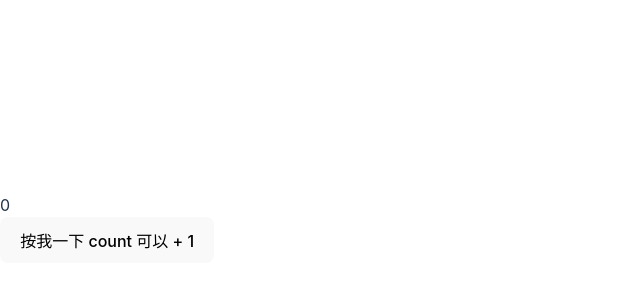
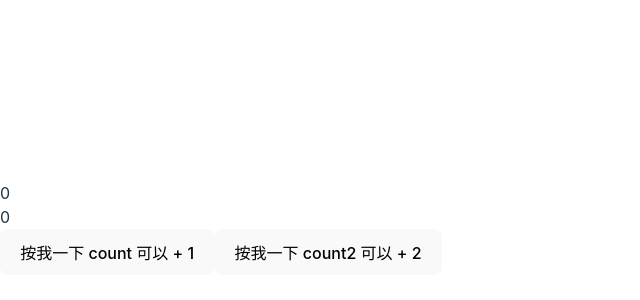
Before and after one commit to kurumi0512/my-react-study, a React (Vite) app: page / in a window 1280 px wide. Shown: the part 172-472 px from the top of the page, without its empty margins (0-640 px from the left). Built offline with nearby package versions, Linux system fonts and the light colour scheme.

Commit message:
250505 10:46

```diff
--- /dev/null
+++ b/src/App14.jsx
@@ -0,0 +1,23 @@
+import { useState } from "react";
+
+function App() {
+    const [count, setCount] = useState(0);   //變更這個count的方法是setCount,讓變數count預設值初始值是0
+    const [count2, setCount2] = useState(0);
+
+    function handleClick() {
+        setCount( count+1 ); //變更count內容並且自動渲染
+    }
+
+    function handleClick2() {
+        setCount2( count+2 ); //變更count2內容並且自動渲染
+    }
+
+    return(<>
+        <div>{count}</div> {/* 是使用第四行的count*/}
+        <div>{count2}</div>
+        <button onClick={handleClick}> 按我一下 count 可以 + 1</button>
+        <button onClick={handleClick2}> 按我一下 count2 可以 + 2</button>
+    </>)
+}
+
+export default App;
--- a/src/main.jsx
+++ b/src/main.jsx
@@ -13,10 +13,11 @@ import App10 from "./App10.jsx";
 import App11 from "./App11.jsx";
 import App12 from "./App12.jsx";
 import App13 from "./App13.jsx";
+import App14 from "./App14.jsx";
 import "./index.css";
 
 ReactDOM.createRoot(document.getElementById("root")).render(
     <React.StrictMode>
-        <App13 />
+        <App14 />
     </React.StrictMode>
 );
```
